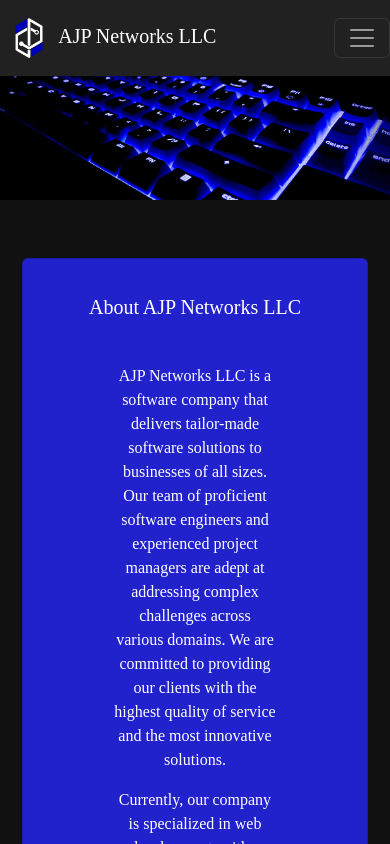
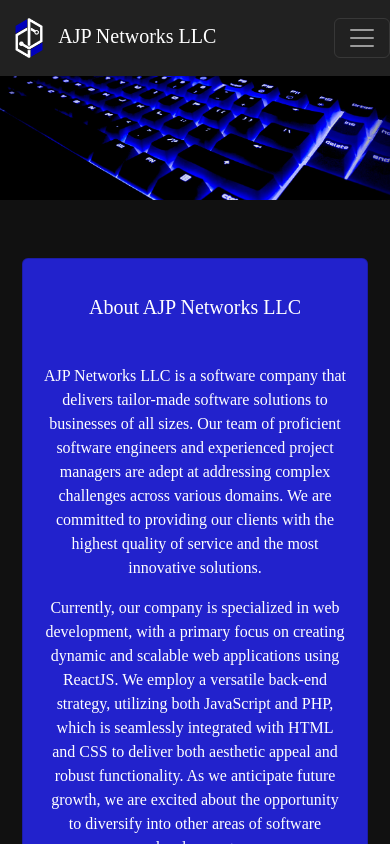
Before and after one commit to AJPNetworks/AJP-Networks-Website, a React (Create React App) app: page / in a window 390 px wide. Shown: the top 844 px of the page. Built offline with nearby package versions, Linux system fonts and the light colour scheme; a web font is replaced by a local one.

Commit message:
Update App.css
I messed up the styling on mobile again

```diff
--- a/src/App.css
+++ b/src/App.css
@@ -44,7 +44,7 @@ Nav {
   display: flex;
   flex-wrap: wrap;
   justify-content: center;
-  padding: 30px 75px;
+  padding: 30px 5px;
 }
 .flex-card {
   max-width: 350px !important;
```
